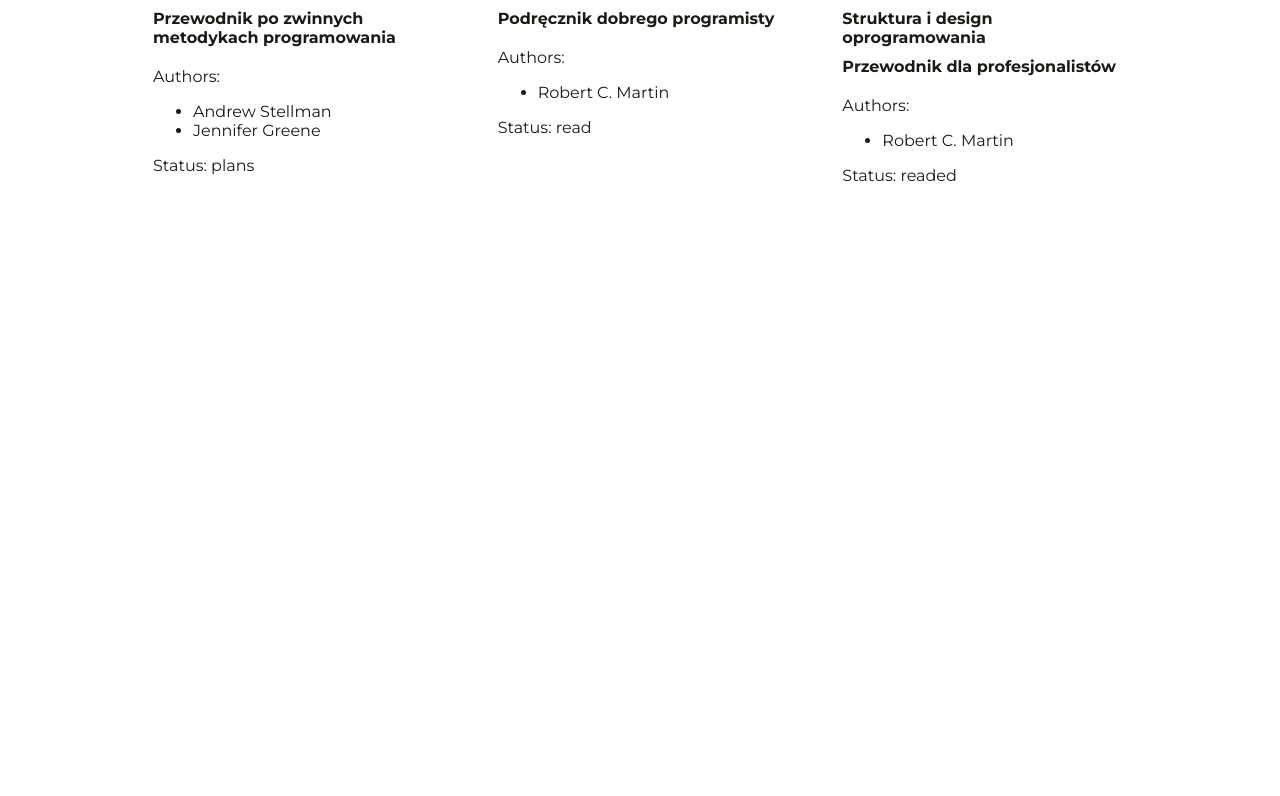
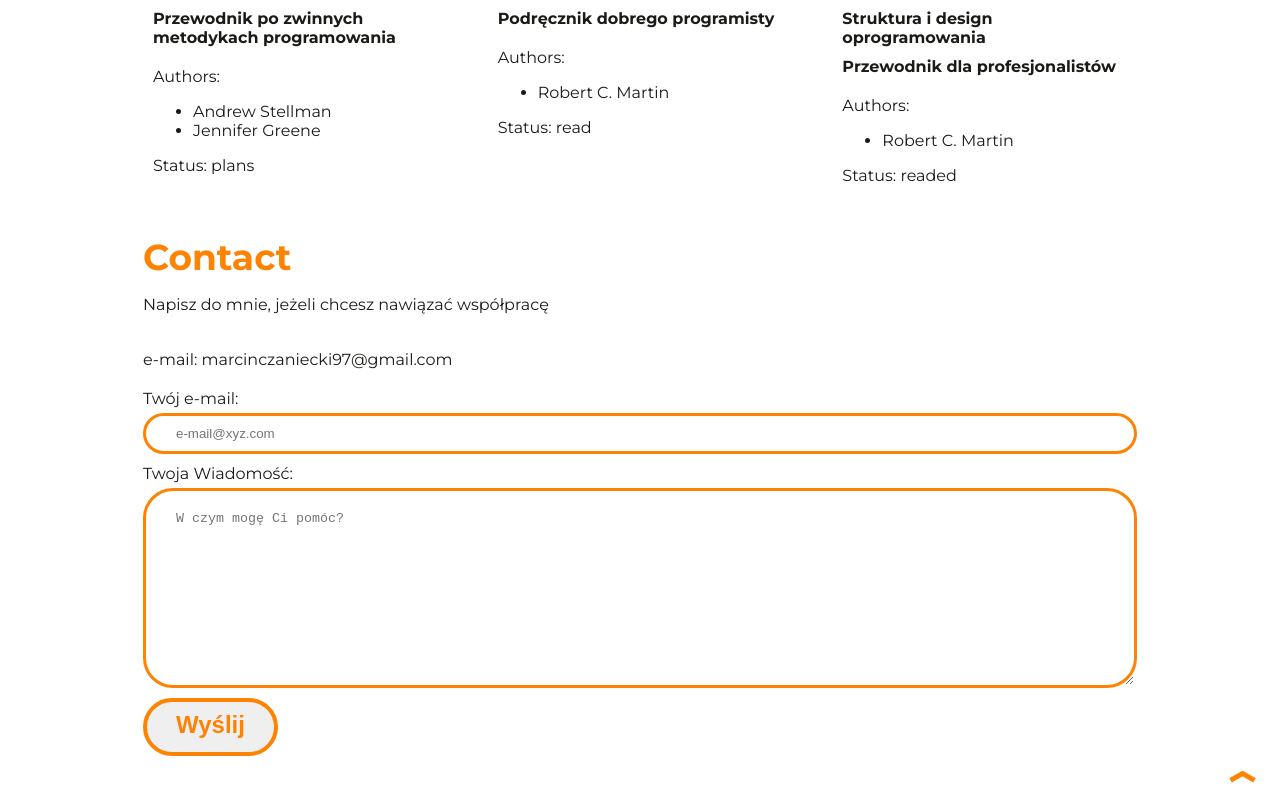
Before and after one commit to janossik/portfolio, a React (Create React App) app: page / in a window 1280 px wide. Shown: the part 1672-2468 px from the top of the page. Before the commit the page ends 1897 px from the top, so only its background shows below. Built offline with nearby package versions, Linux system fonts and the light colour scheme.

Commit message:
Add contact and arrow scroll

```diff
--- /dev/null
+++ b/src/components/atoms/ArrowScroll/ArrowScroll.tsx
@@ -0,0 +1,42 @@
+import styled from "styled-components";
+import { Link } from "react-scroll";
+
+const ArrowScroll = styled(Link)`
+  position: absolute;
+  display: block;
+  right: 10px;
+  height: 30px;
+  width: 35px;
+  overflow: hidden;
+  ::after {
+    left: 42%;
+    content: " ";
+    position: absolute;
+    height: 15px;
+    width: 5px;
+    background-color: ${({ theme }) => theme.color.primary};
+    transform: rotate(60deg) translateY(42%);
+  }
+  ::before {
+    left: 42%;
+    content: " ";
+    position: absolute;
+    height: 15px;
+    width: 5px;
+    background-color: ${({ theme }) => theme.color.primary};
+    transform: rotate(-60deg) translateY(42%);
+  }
+  @media (min-width: ${({ theme }) => theme.screenSize.desktop.small}) {
+    right: 20px;
+    :hover {
+      transform: scale(2.1);
+      transition: 300ms;
+    }
+  }
+
+  @media print {
+    display: none;
+  }
+`;
+
+export default ArrowScroll;
--- a/src/components/molecules/Menu/Menu.tsx
+++ b/src/components/molecules/Menu/Menu.tsx
@@ -44,39 +44,24 @@
   }
 `;
 
+const links = ["Portfolio", "Bookcase", "Contact"];
+
 const Menu = ({ active, setActive }: IActiveState) => {
   return (
     <Wrapper active={active}>
+      {links.map((link) => (
         <MenuLink
-        to="portfolio"
+          key={link}
+          to={link.toLocaleLowerCase()}
           spy={true}
           smooth={true}
           offset={0}
           duration={1000}
           onClick={() => setActive(false)}
         >
-        Portfolio
+          {link}
         </MenuLink>
-      <MenuLink
-        to="bookcase"
-        spy={true}
-        smooth={true}
-        offset={0}
-        duration={1000}
-        onClick={() => setActive(false)}
-      >
-        Bookcase
-      </MenuLink>
-      <MenuLink
-        to="contact"
-        spy={true}
-        smooth={true}
-        offset={0}
-        duration={1000}
-        onClick={() => setActive(false)}
-      >
-        Contact
-      </MenuLink>
+      ))}
       <p>Where do you wanna go?</p>
       <CloseButton onClick={() => setActive(false)} />
     </Wrapper>
--- a/src/components/organism/Book/Book.tsx
+++ b/src/components/organism/Book/Book.tsx
@@ -26,7 +26,9 @@
           {title}
         </Title>
         {subtitles.map((subtitle) => (
-          <Title tag="h4">{subtitle}</Title>
+          <Title key={subtitle} tag="h4">
+            {subtitle}
+          </Title>
         ))}
       </header>
       <section>
--- a/src/view/Root.tsx
+++ b/src/view/Root.tsx
@@ -3,6 +3,7 @@
 import Home from "view/pages/Home";
 import { theme } from "theme/theme";
 
+//react-router-dom is used for future expansion
 const Root = () => {
   return (
     <ThemeProvider theme={theme}>
--- a/src/components/organism/Bookcase/Bookcase.tsx
+++ b/src/view/pages/Bookcase/Bookcase.tsx
@@ -34,7 +34,7 @@
       description="Here are the books I'm going to read"
     >
       {bookcase.map((book) => {
-        return <Book {...book} />;
+        return <Book key={book.title + book.authors[0]} {...book} />;
       })}
     </Chapter>
   );
--- /dev/null
+++ b/src/view/pages/Contact/Contact.tsx
@@ -0,0 +1,61 @@
+import styled from "styled-components";
+import Box from "components/molecules/Box/Box";
+import Button from "components/atoms/Button/Button";
+
+const Wrapper = styled.article`
+  display: flex;
+  flex-direction: column;
+  gap: 20px;
+`;
+
+const Form = styled.form`
+  display: flex;
+  flex-direction: column;
+  gap: 10px;
+`;
+
+const Label = styled.label`
+  display: flex;
+  flex-direction: column;
+  gap: 5px;
+`;
+
+const Input = styled.input`
+  padding: 10px 30px;
+  border: 3px solid ${({ theme }) => theme.color.primary};
+  border-radius: 30px;
+`;
+
+const Textarea = styled.textarea`
+  height: 200px;
+  padding: 20px 30px;
+  border: 3px solid ${({ theme }) => theme.color.primary};
+  border-radius: 30px;
+`;
+
+const Contact = () => {
+  return (
+    <Wrapper id="contact">
+      <Box title="Contact">
+        Napisz do mnie, jeżeli chcesz nawiązać współpracę
+      </Box>
+      <div>e-mail: marcinczaniecki97@gmail.com</div>
+      <Form name="contact" method="POST" data-netlify="true">
+        <Label>
+          Twój e-mail:
+          <Input type="email" name="email" placeholder="e-mail@xyz.com" />
+        </Label>
+        <Label>
+          Twoja Wiadomość:
+          <Textarea
+            name="content"
+            placeholder="W czym mogę Ci pomóc?"
+          ></Textarea>
+        </Label>
+        <Button type="submit">Wyślij</Button>
+      </Form>
+    </Wrapper>
+  );
+};
+
+export default Contact;
--- a/src/view/pages/Home.tsx
+++ b/src/view/pages/Home.tsx
@@ -1,13 +1,14 @@
 import MainTemplate from "view/templates/MainTemplate";
 import logo from "assets/logo.svg";
 import Hero from "components/organism/Hero/Hero";
-import Portfolio from "components/organism/Portfolio/Portfolio";
-import Bookcase from "components/organism/Bookcase/Bookcase";
+import Portfolio from "view/pages/Portfolio/Portfolio";
+import Bookcase from "view/pages/Bookcase/Bookcase";
+import Contact from "./Contact/Contact";
 
 const Home = () => {
   return (
     <MainTemplate>
-      <Hero title={`I'm Marcin`} url="http://localhost:3000/" src={logo}>
+      <Hero title={`I'm Marcin`} url="https://github.com/janossik" src={logo}>
         A third-year computer science student with a front end specialization,
         constantly expanding his knowledge, which he willingly shares by
         providing tutoring in programming and computer graphics for 3 years.
@@ -17,6 +18,7 @@
       </Hero>
       <Portfolio />
       <Bookcase />
+      <Contact />
     </MainTemplate>
   );
 };
--- a/src/view/templates/MainTemplate.tsx
+++ b/src/view/templates/MainTemplate.tsx
@@ -3,8 +3,16 @@
 import TopBar from "components/organism/TopBar/TopBar";
 import { IComponentWithChildren } from "interface/interface";
 import logo from "assets/logo_v2.svg";
+import ArrowScroll from "components/atoms/ArrowScroll/ArrowScroll";
 
 const Wrapper = styled.main`
+  @keyframes coming {
+    0% {
+    }
+    100% {
+    }
+  }
+  position: relative;
   display: flex;
   flex-direction: column;
   gap: 20px;
@@ -49,6 +57,13 @@
       <GlobalStyle />
       <TopBar />
       <Wrapper>{children}</Wrapper>
+      <ArrowScroll
+        to="root"
+        spy={true}
+        smooth={true}
+        offset={0}
+        duration={1000}
+      />
     </>
   );
 };
```
Also changed, not shown: src/view/pages/Portfolio/Portfolio.tsx (renamed from src/components/organism/Portfolio/Portfolio.tsx). Lines whose indentation alone changed are shown as unchanged.
